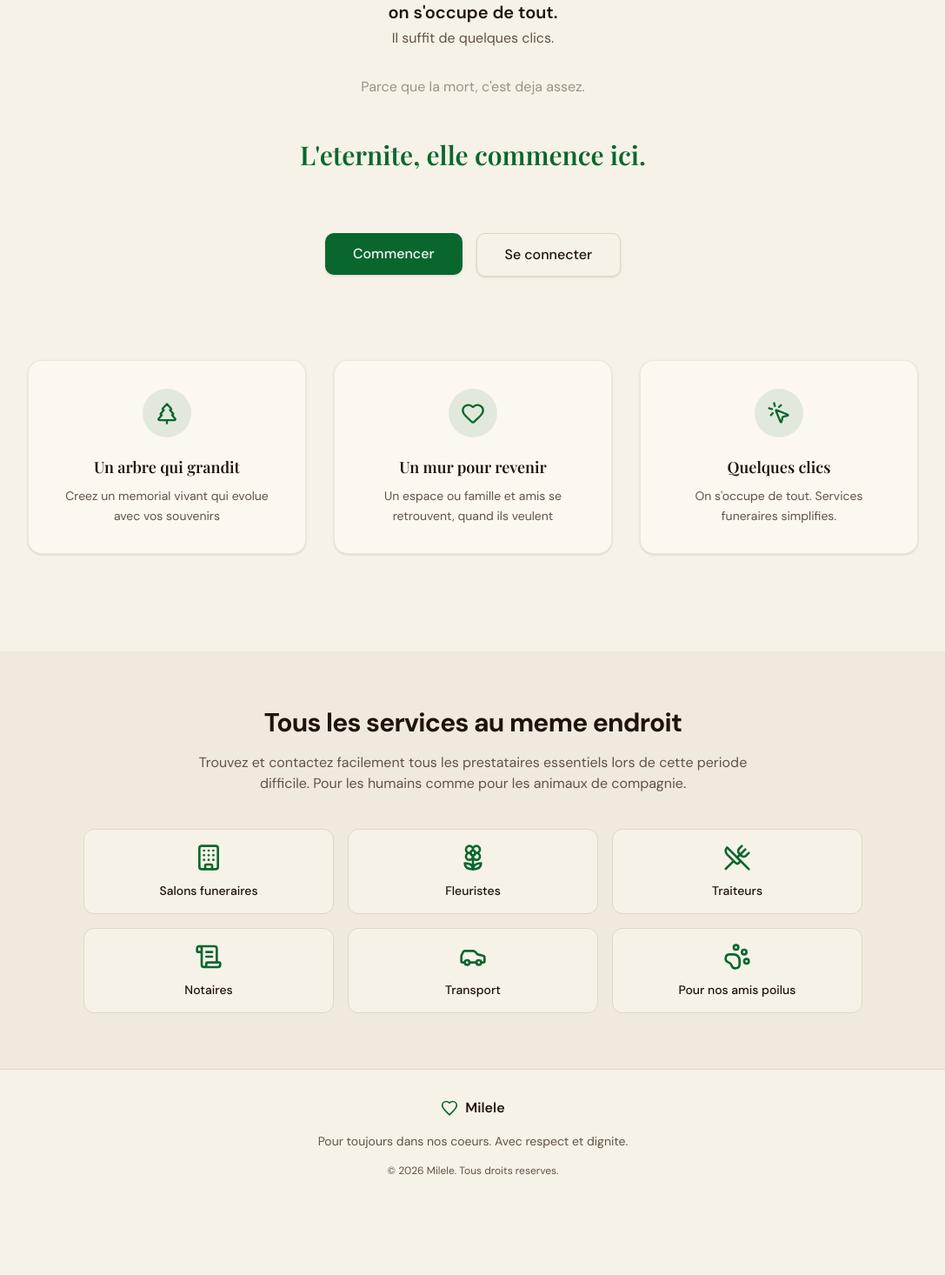
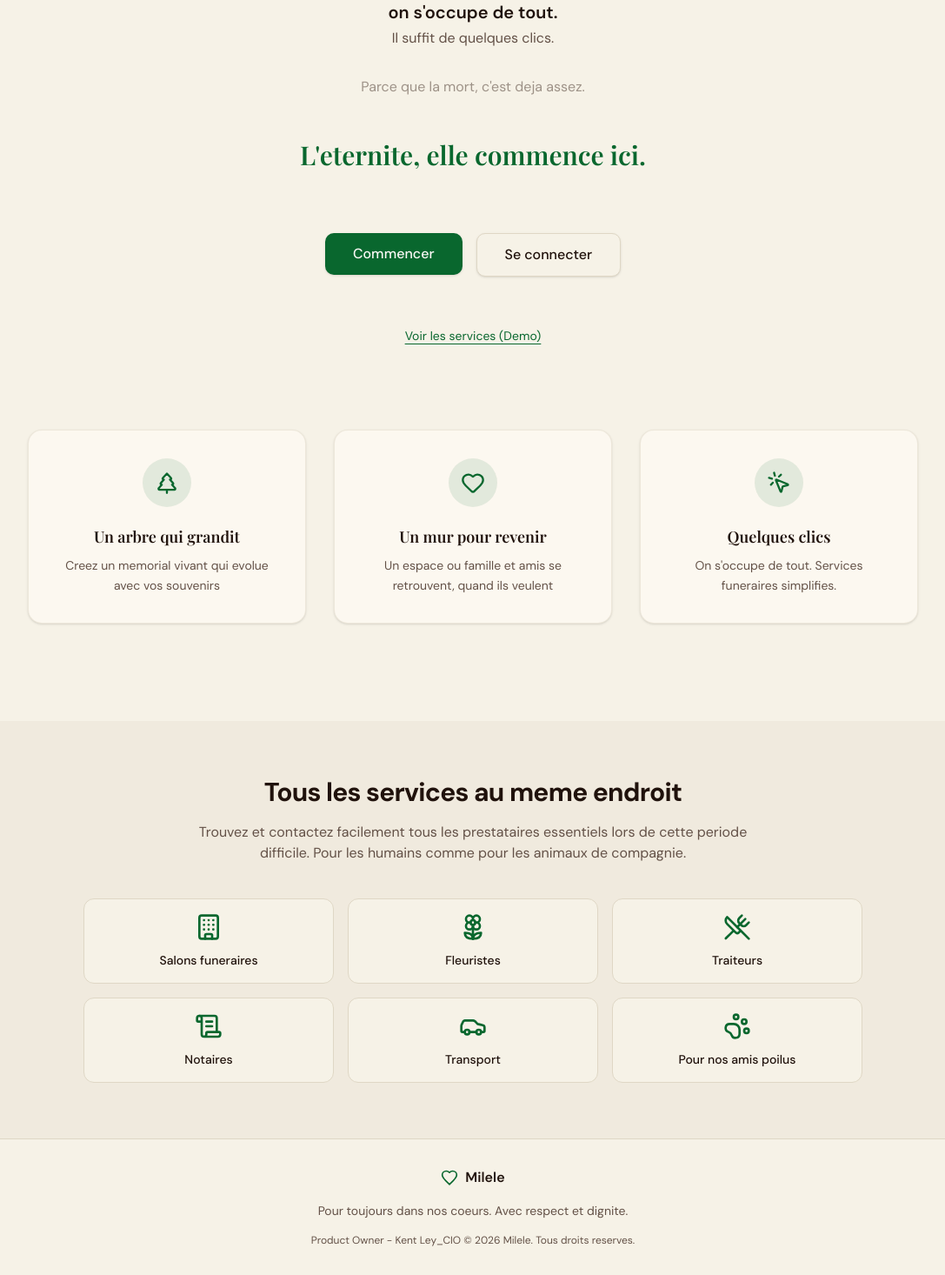
Before and after one commit to kentleyk-ui/milele4ever, a Next.js app: page / in a window 1280 px wide. Shown: the part 605-2071 px from the top of the page at 87% size, without its empty margins (96-1183 px from the left). Before the commit the page ends 1991 px from the top, so only its background shows below. Built offline with nearby package versions, Linux system fonts and the light colour scheme; a web font is replaced by a local one.

Commit message:
feat: add temporary link and Product Owner signature in footer
Add demo service link on homepage and add Product Owner signature to footer.

Co-authored-by: kentley <226204974+kentleyk-ui@users.noreply.github.com>

```diff
--- a/components/landing/hero.tsx
+++ b/components/landing/hero.tsx
@@ -50,6 +50,16 @@ export function Hero() {
             <Link href="/auth/login">Se connecter</Link>
           </Button>
         </div>
+
+        {/* Lien temporaire pour presentation */}
+        <div className="pt-4">
+          <Link
+            href="/app/services"
+            className="text-sm text-primary underline underline-offset-4 hover:text-primary/80 transition-colors"
+          >
+            Voir les services (Demo)
+          </Link>
+        </div>
       </div>
 
       <div className="grid grid-cols-1 md:grid-cols-3 gap-8 mt-24 max-w-5xl mx-auto w-full">
--- a/components/landing/landing-footer.tsx
+++ b/components/landing/landing-footer.tsx
@@ -23,7 +23,7 @@ export function LandingFooter() {
           Pour toujours dans nos coeurs. Avec respect et dignite.
         </p>
         <p className="text-xs text-muted-foreground">
-          {'© '}{new Date().getFullYear()} Milele. Tous droits reserves.
+          Product Owner - Kent Ley_CIO {'© '}{new Date().getFullYear()} Milele. Tous droits reserves.
         </p>
       </div>
     </footer>
```
